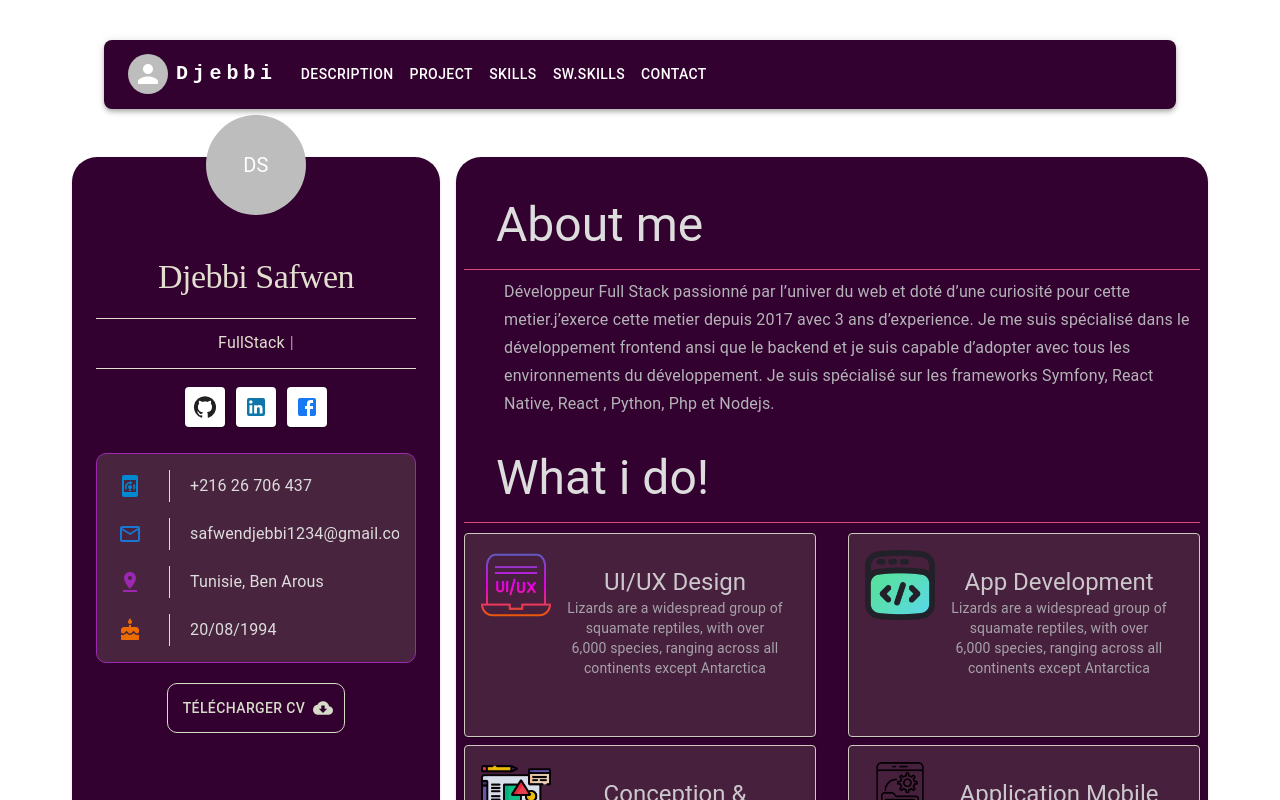
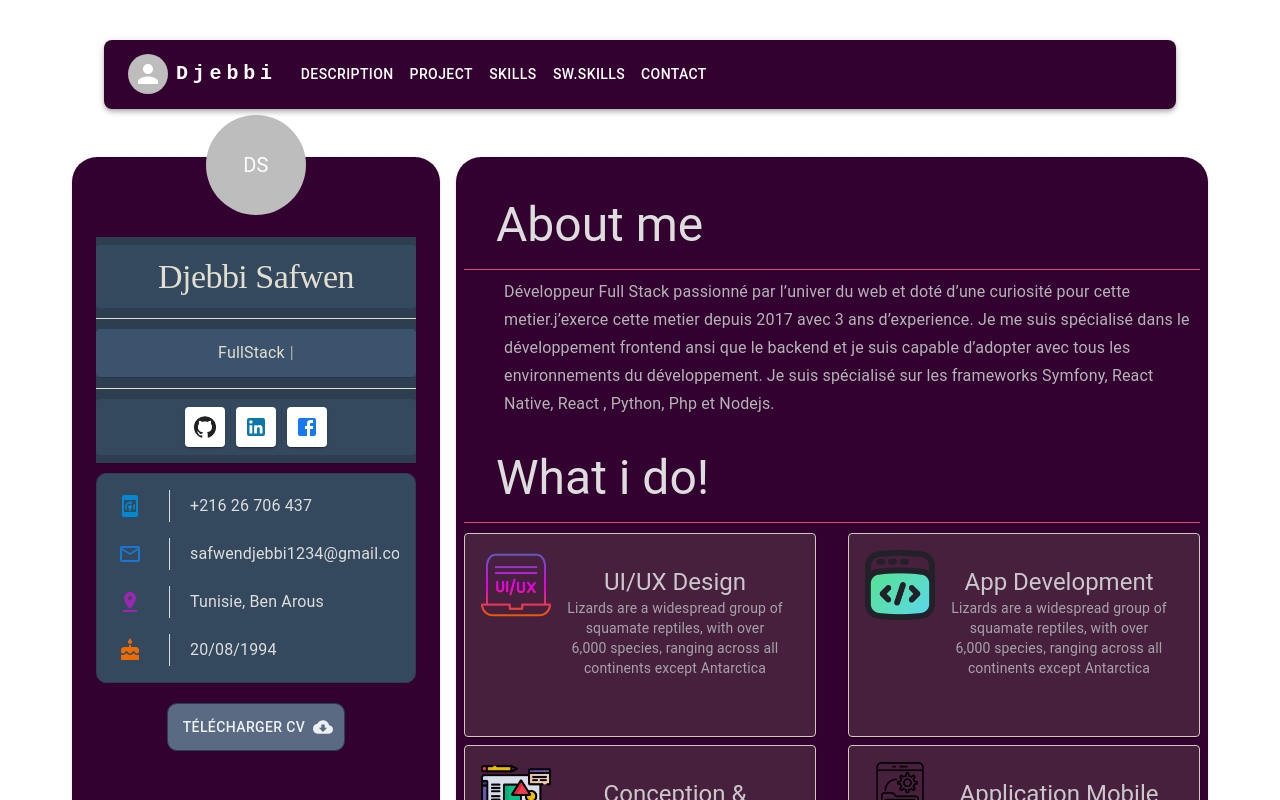
Before and after one commit to safwen-code/profileV5, a React (Create React App) app: page / in a window 1280 px wide. Shown: the top 800 px of the page. Built offline with nearby package versions, Linux system fonts and the light colour scheme; what react-swipeable-views-utils would draw is missing.

Commit message:
update AboutMe

```diff
--- a/src/content/about/AboutMe.jsx
+++ b/src/content/about/AboutMe.jsx
@@ -28,11 +28,10 @@ import CloudDownloadIcon from '@mui/icons-material/CloudDownload'
 // import cv from './cv.pdf'
 // import { saveAs } from 'file-saver'
 import { IconButton } from '@mui/material'
-
 const style = {
   width: '100%',
   // maxWidth: 360,
-  bgcolor: '#32012F',
+  bgcolor: '#2C3E50',
 }
 
 let styles = {
@@ -81,7 +80,9 @@ const AboutMe = () => {
 
       <Box sx={{ zIndex: 1, margin: 2 }}>
         <List sx={style} component="div" aria-label="mailbox folders">
-          <ListItem>
+          <ListItem
+            sx={{ color: '#ECF0F1', bgcolor: '#34495E', borderRadius: '4px' }}
+          >
             <ListItemText
               sx={{
                 color: '#5c6bc0',
@@ -100,7 +101,14 @@ const AboutMe = () => {
             />
           </ListItem>
           <Divider sx={{ marginTop: '10px', borderColor: '#E2DFD0' }} />
-          <ListItem divider>
+          <ListItem
+            divider
+            sx={{
+              bgcolor: '#3B536D',
+              borderRadius: '4px',
+              margin: '10px 10px 10px 0',
+            }}
+          >
             <ListItemText
               sx={{
                 color: '#E2DFD0',
@@ -130,6 +138,8 @@ const AboutMe = () => {
               display: 'flex',
               justifyContent: 'center',
               marginTop: '10px',
+              bgcolor: '#34495E',
+              borderRadius: '4px',
             }}
           >
             <Card sx={{ marginRight: '5px' }}>
@@ -160,10 +170,10 @@ const AboutMe = () => {
         <List
           sx={{
             border: 1,
-            borderColor: 'secondary.main',
+            borderColor: '#2C3E50',
             borderRadius: '10px',
             marginTop: '10px',
-            backgroundColor: '#49243E',
+            bgcolor: '#34495E',
           }}
         >
           <ListItem disablePadding>
@@ -247,11 +257,16 @@ const AboutMe = () => {
           variant="outlined"
           sx={{
             marginTop: '20px',
-            marginBottom: '20px',
-            height: '50px',
-            color: '#D6DAC8',
+            height: '48px',
+            color: '#ECF0F1', // Light gray for text
             borderRadius: '10px',
-            borderColor: '#D6DAC8',
+            borderColor: '#2A3E56', // Soft gold for border
+            backgroundColor: '#5A6A82', // Lighter shade of blue-gray for background
+            '&:hover': {
+              backgroundColor: '#2A3E56', // Darker shade of blue-gray for hover
+              borderColor: '#D4AF37', // Soft gold for hover border
+              color: '#ECF0F1', // Keeping text color same on hover
+            },
           }}
           endIcon={<CloudDownloadIcon />}
           // onClick={() => DownloadCV()}
```
